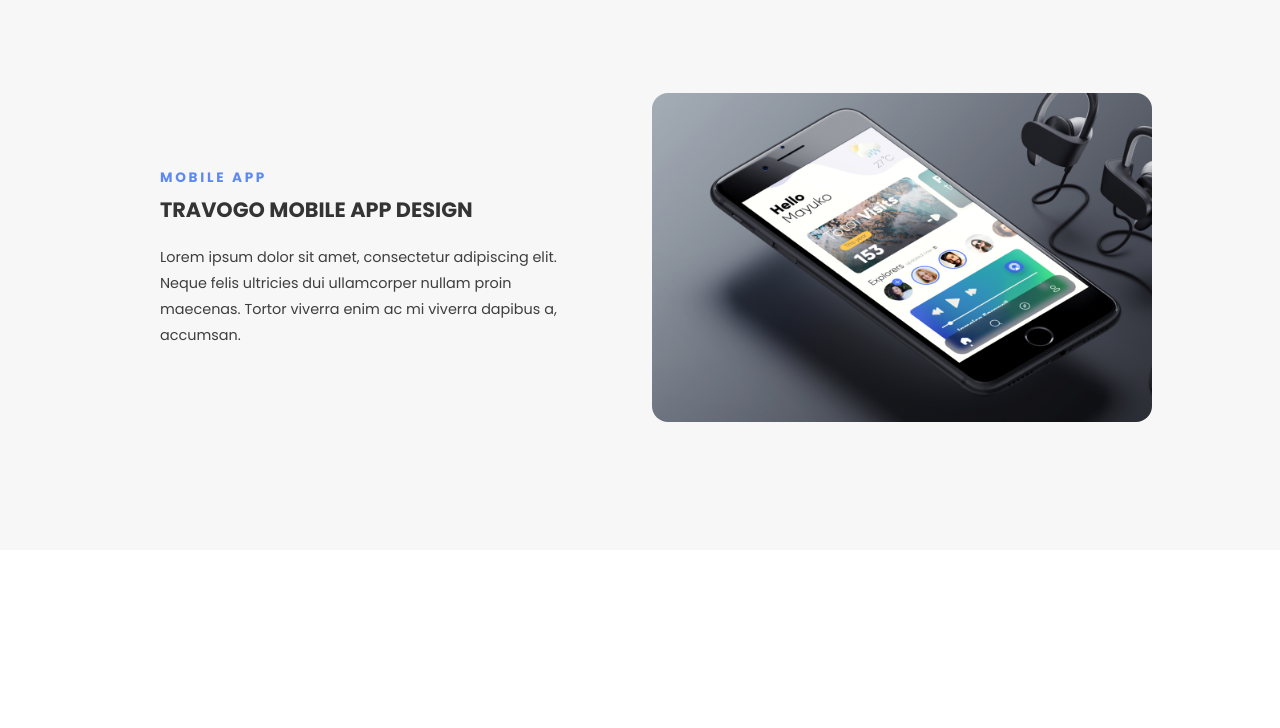
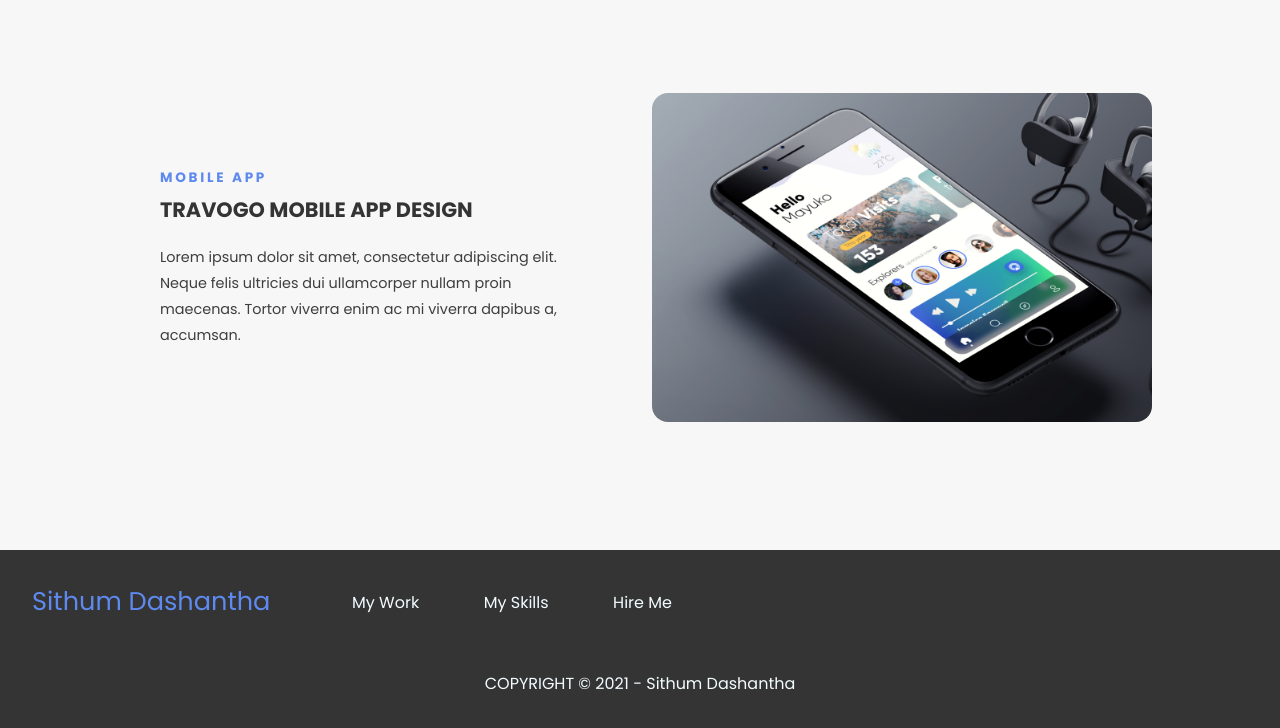
Before and after one commit to SithumDev07/Portfolio-Site, a plain HTML site: page index.html in a window 1280 px wide. Shown: the part 1839-2567 px from the top of the page. Before the commit the page ends 2389 px from the top, so only its background shows below. Drawn offline with nearby package versions, Linux system fonts and the light colour scheme.

Commit message:
added footer

```diff
--- a/css/main.scss
+++ b/css/main.scss
@@ -183,6 +183,60 @@ section {
   margin-bottom: 2em;
 }
 
+footer {
+  background-color: $navBg;
+
+  .footer-container {
+    padding: 2em;
+    .logo {
+      color: $marbleBlue;
+    }
+    ul {
+      margin-top: 1em;
+      a {
+        color: $navLinks;
+      }
+    }
+  }
+  .copyright {
+    color: $navLinks;
+    text-align: center;
+    padding-bottom: 2em;
+  }
+}
+
+@media only screen and (max-width: 320px) {
+  footer {
+    .copyright {
+      font-size: 0.8em;
+    }
+  }
+}
+
+@media only screen and (min-width: 768px) {
+  footer {
+    .footer-container {
+      display: flex;
+      flex-direction: row;
+      justify-content: space-between;
+      .logo {
+        font-size: 1.2em;
+      }
+      nav {
+        width: 50%;
+        display: flex;
+        align-items: center;
+        ul {
+          display: flex;
+          justify-content: space-between;
+          width: 100%;
+          height: 100%;
+        }
+      }
+    }
+  }
+}
+
 @media only screen and (min-width: 800px) {
   header {
     .logo {
@@ -239,6 +293,20 @@ section {
 
   .portfolio-container img {
     margin-left: 2em;
+  }
+
+  footer {
+    .footer-container {
+      .logo {
+        font-size: 2em;
+      }
+
+      nav {
+        a {
+          font-size: 1.5em;
+        }
+      }
+    }
   }
 }
 
@@ -335,6 +403,9 @@ section {
 }
 
 @media only screen and (min-width: 1250px) {
+  body {
+    overflow-x: hidden;
+  }
   header {
     padding: 2em 2em 2em 0;
   }
@@ -348,6 +419,28 @@ section {
 
   .hero .content {
     padding: 6em 8em 6em 10em;
+  }
+
+  footer {
+    position: relative;
+    .footer-container {
+      width: 50%;
+      .logo {
+        font-size: 1.6em;
+      }
+      nav {
+        a {
+          font-size: 1em;
+        }
+      }
+      .hero-design {
+        z-index: 5;
+        position: absolute;
+        top: 0;
+        right: 0;
+        transform: translate(120%, -45%);
+      }
+    }
   }
 }
 
--- a/index.html
+++ b/index.html
@@ -17,7 +17,7 @@
             <a href="index.html" class="logo">
                 Sithum Dashantha
             </a>
-            <nav>
+            <nav aria-label="">
                 <ul>
                     <li><a href="#">My Work</a></li>
                     <li><a href="#">My Skills</a></li>
@@ -117,6 +117,34 @@
     </section>
     <!-- End of Portfolio -->
 
+    <!-- Footer -->
+    <footer>
+        <div class="footer-container">
+            <a href="index.html" class="logo">
+                Sithum Dashantha
+            </a>
+            <nav aria-label="">
+                <ul>
+                    <li><a href="#">My Work</a></li>
+                    <li><a href="#">My Skills</a></li>
+                    <li><a href="#">Hire Me</a></li>
+                </ul>
+            </nav>
+            <!-- <svg class="hero-design" width="536" height="536" viewBox="0 0 536 536" fill="none">
+                <rect class="circle-anim" x="268" width="134" height="134" rx="13" fill="#3E3E3E"/>
+                <rect class="circle-anim" x="268" y="268" width="134" height="134" rx="13" fill="#3E3E3E"/>
+                <rect class="circle-anim" x="402" y="134" width="134" height="134" rx="13" fill="#3E3E3E" fill-opacity="0.29"/>
+                <rect class="circle-anim" x="134" y="134" width="134" height="134" rx="13" fill="white"/>
+                <rect class="circle-anim" x="134" y="402" width="134" height="134" rx="13" fill="white"/>
+                <rect class="circle-anim" y="268" width="134" height="134" rx="13" fill="white" fill-opacity="0.51"/>
+                <circle class="circle-anim" cx="335" cy="201" r="67" fill="#E78766"/>
+                <circle class="circle-anim" cx="201" cy="335" r="67" fill="#5E89EF"/>
+                </svg>    -->
+        </div>
+        <p class="copyright">COPYRIGHT © 2021 - Sithum Dashantha</p>
+    </footer>
+    <!-- End of Footer -->
+
     <script src="https://cdnjs.cloudflare.com/ajax/libs/gsap/3.7.0/gsap.min.js"></script>
     <script src = "https://cdnjs.cloudflare.com/ajax/libs/gsap/3.6.0/ScrollTrigger.js"></script>
     <script>
```
Also changed, not shown: css/main.css, 1 other file.
